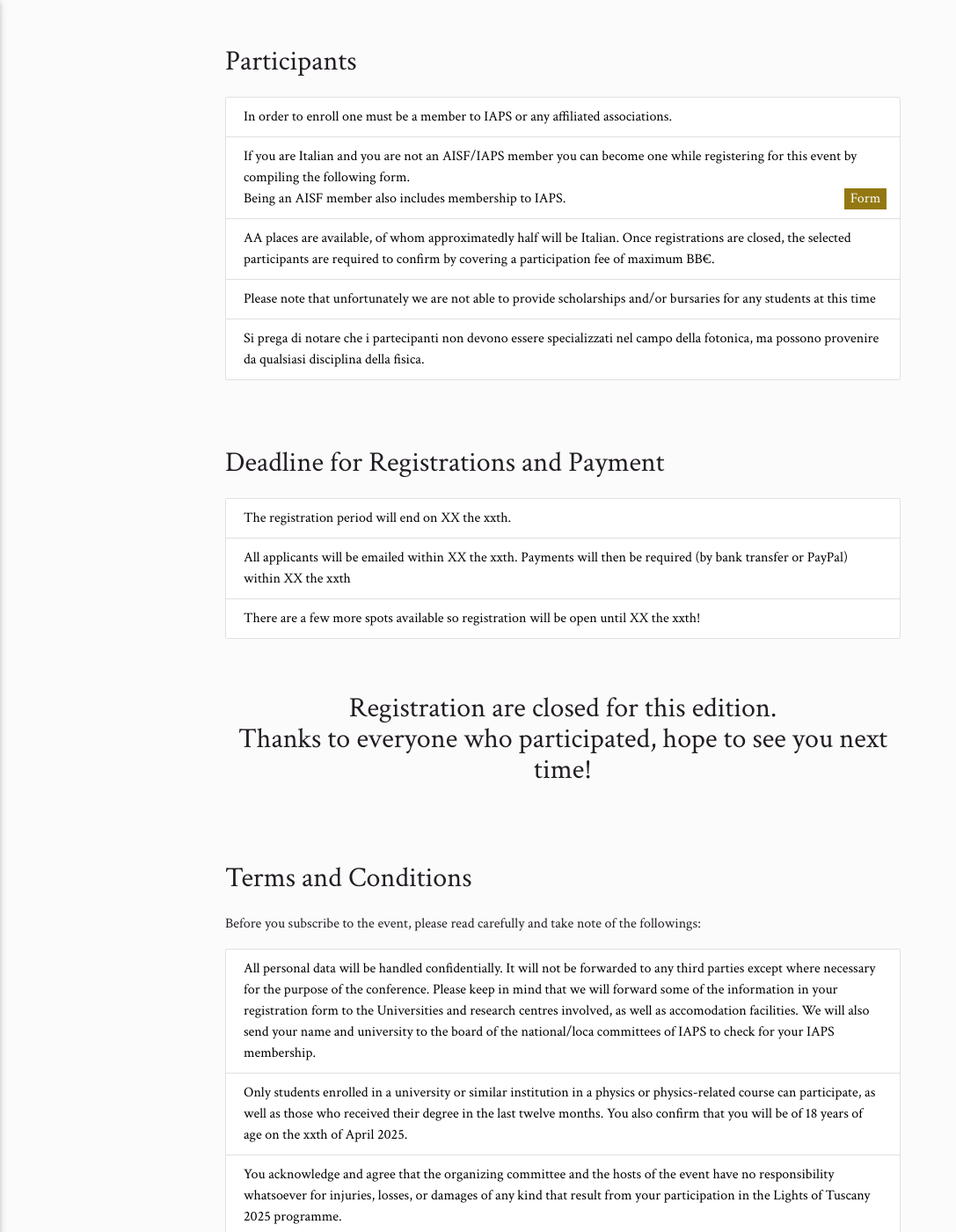
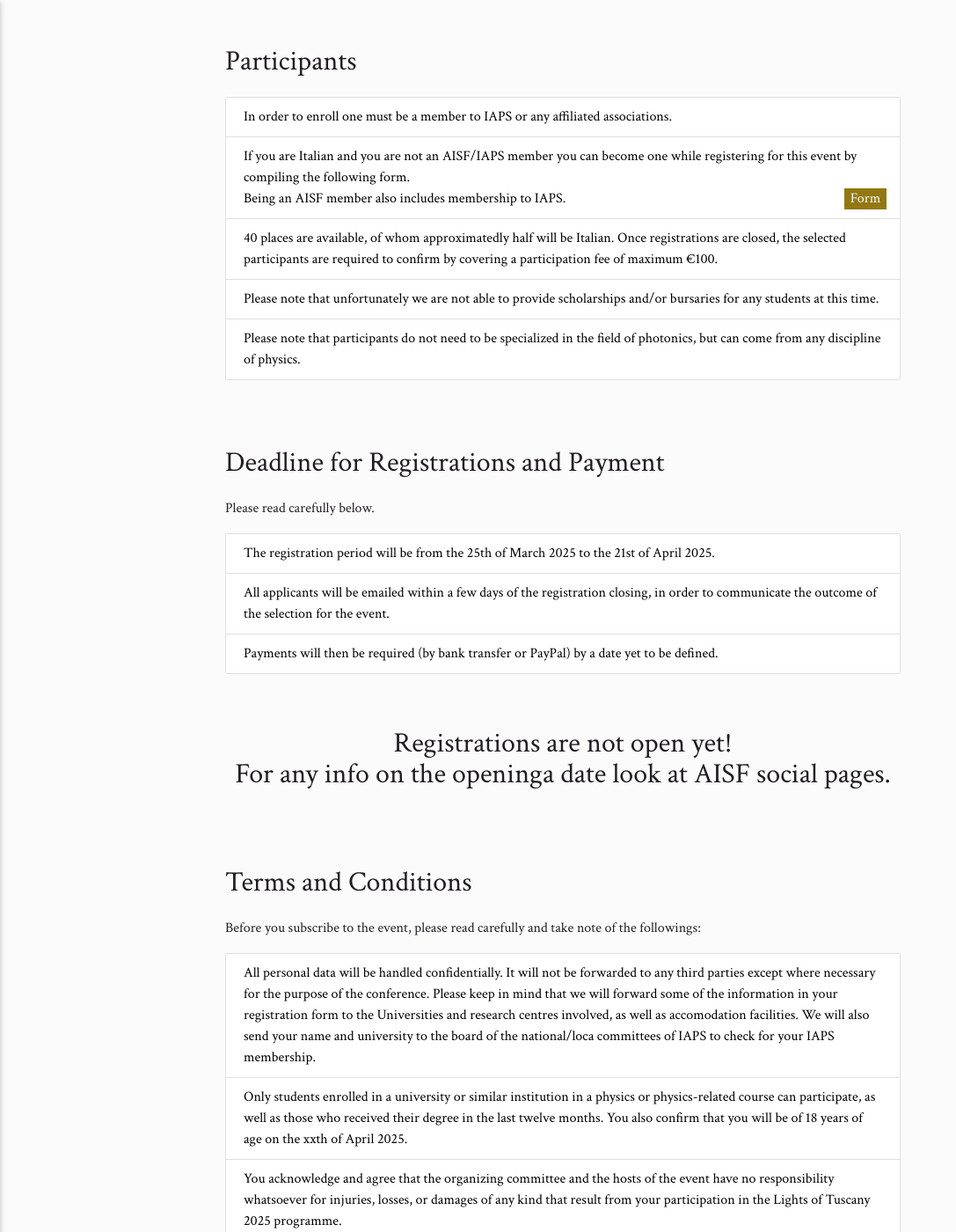
Before and after one commit to ai-sf/lot, a Jekyll site: the page built from registration.html, in a window 1280 px wide and 1400 px high, scrolled down 639 px. Shown: the whole window at 88% size, without its empty margins (0-1087 px from the left). Built offline with Jekyll 4.4.1, drawn with Linux system fonts in a browser that asks for light colours; nearby versions of some CDN libraries.

Commit message:
Update registration.yml

```diff
--- a/_data/registration.yml
+++ b/_data/registration.yml
@@ -2,8 +2,8 @@
 </p><p>
 Before you fill it, please read the terms and conditions below. Please note that, upon registration, you will be asked for personal details (such as name, surname, date of birth, university affiliation, passport number etc.) and a note to describe your motivation to take part in the event. We recommend that you take this element of the selection very seriously, as it will be taken into consideration when selecting applicants."
 
-starting_date: "2023-03-02 12:00"
-ending_date: "2023-04-14 23:59"
+starting_date: "2025-03-25 12:00"
+ending_date: "2025-04-21 23:59"
 
 posters?: true
 
@@ -16,10 +16,11 @@
     - text: "If you are Italian and you are not an AISF/IAPS member you can become one while registering for this event by compiling the following form. <br> Being an AISF member also includes membership to IAPS."
       url: "http://ai-sf.it/iscrizione"
       button: Form
-    - text: "AA places are available, of whom approximatedly half will be Italian. Once registrations are closed, the selected participants are required to confirm by covering a participation fee of maximum BB€."
-    - text: "Please note that unfortunately we are not able to provide scholarships and/or bursaries for any students at this time"
-    - text: "Si prega di notare che i partecipanti non devono essere specializzati nel campo della fotonica, ma possono provenire da qualsiasi disciplina della fisica."
+    - text: "40 places are available, of whom approximatedly half will be Italian. Once registrations are closed, the selected participants are required to confirm by covering a participation fee of maximum €100."
+    - text: "Please note that unfortunately we are not able to provide scholarships and/or bursaries for any students at this time."
+    - text: "Please note that participants do not need to be specialized in the field of photonics, but can come from any discipline of physics."
       url: "#!"
+
 terms:
   info: "Before you subscribe to the event, please read carefully and take note of the followings:"
   specs:
@@ -42,11 +43,11 @@
       url: "#!"
 
 deadlines:
-  info: ""
+  info: "Please read carefully below."
   specs:
-    - text: "The registration period will end on XX the xxth."
+    - text: "The registration period will be from the 25th of March 2025 to the 21st of April 2025."
       url: "#!"
-    - text: "All applicants will be emailed within XX the xxth. Payments will then be required (by bank transfer or PayPal) within XX the xxth"
+    - text: "All applicants will be emailed within a few days of the registration closing, in order to communicate the outcome of the selection for the event."
       url: "#!"
-    - text: "There are a few more spots available so registration will be open until XX the xxth!"
+    - text: "Payments will then be required (by bank transfer or PayPal) by a date yet to be defined."
       url: "#!"
```
